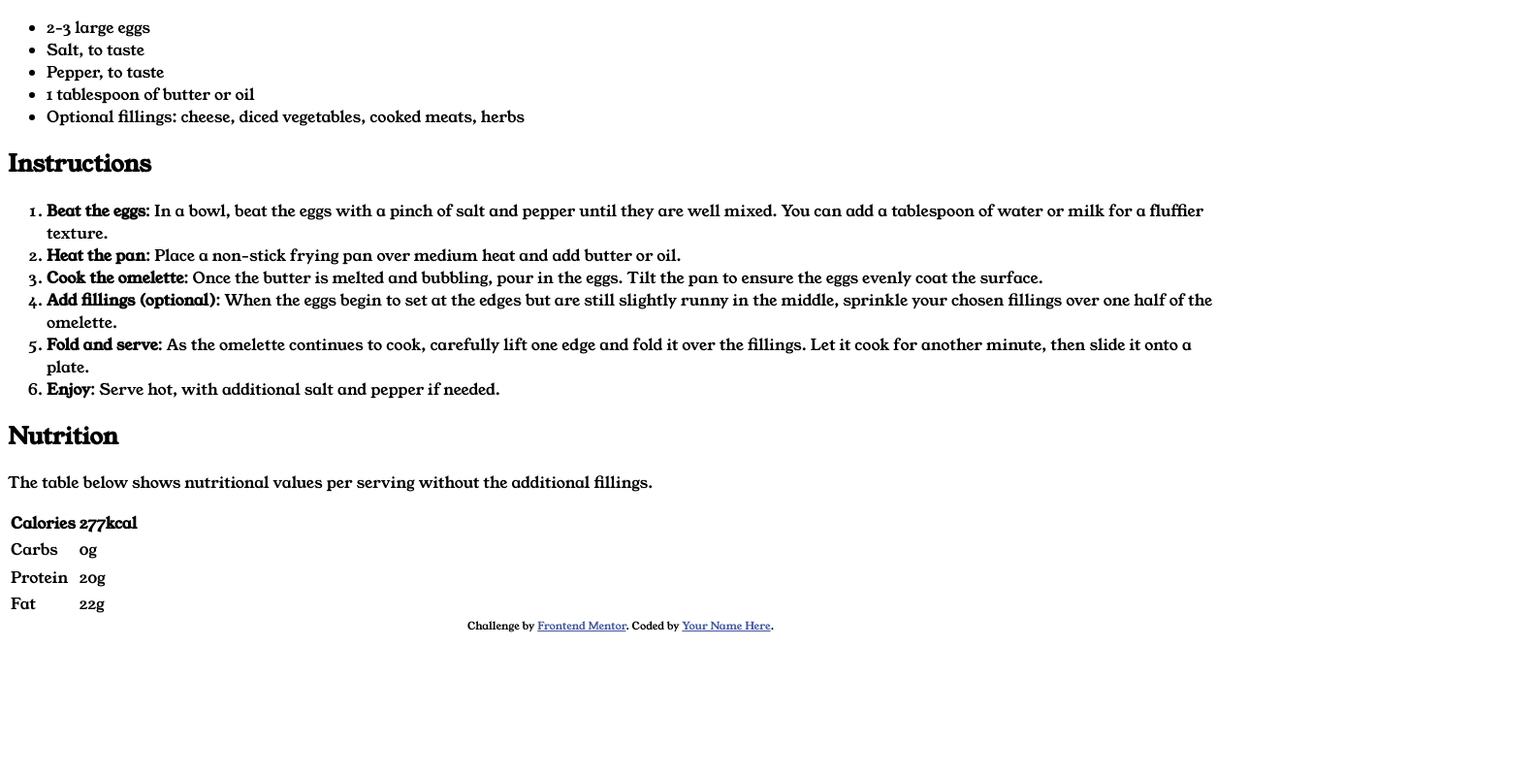
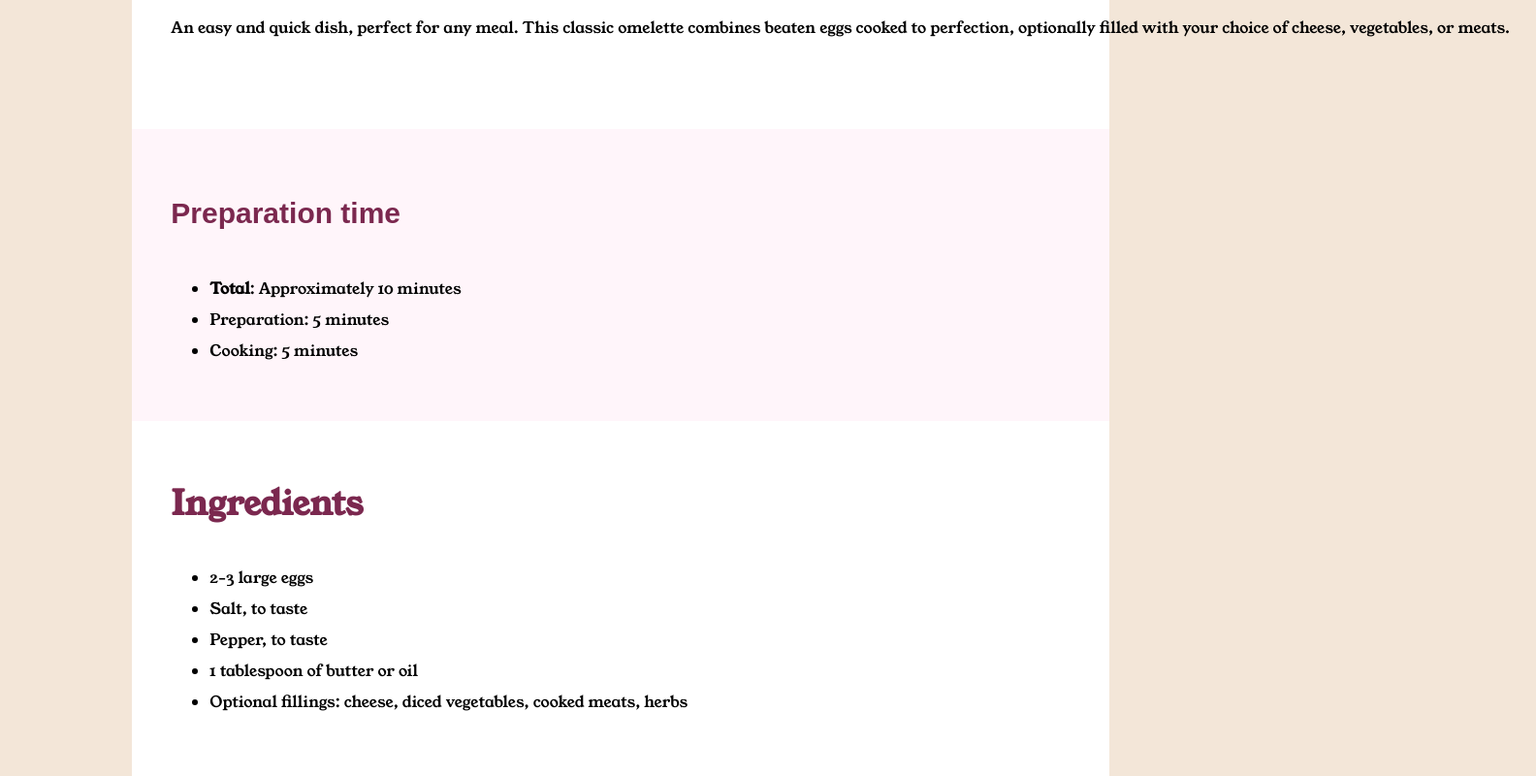
Before and after one commit to Jasony95/recipe-page-main, a plain HTML site: page index.html in a window 1280 px wide. Shown: the part 961-1761 px from the top of the page at 97% size, 1584 px wide, since content can reach past the window. Before the commit the page ends 1622 px from the top, so only its background shows below. Drawn offline with Linux system fonts and the light colour scheme.

Commit message:
Flexbox in the works

```diff
--- a/index.html
+++ b/index.html
@@ -19,13 +19,16 @@
   </style>
 </head>
 <body>
+  <div class="background">
+    <div class="container">
       <img src="assets/images/image-omelette.jpeg" alt="omelette">
 
       <h1>Simple Omelette Recipe</h1>
 
-  <p>An easy and quick dish, perfect for any meal. This classic omelette combines beaten eggs cooked
-  to perfection, optionally filled with your choice of cheese, vegetables, or meats.</p>
+      <p>An easy and quick dish, perfect for any meal. This classic omelette combines beaten eggs cooked to perfection, optionally filled with your choice of cheese, vegetables, or meats.</p>
+    </div>
 
+    <div class="container preparation">
       <h3>Preparation time</h3>
 
       <ul>
@@ -33,7 +36,9 @@
         <li>Preparation: 5 minutes</li>
         <li>Cooking: 5 minutes</li>
       </ul>
+    </div>
 
+    <div class="container">
       <h2>Ingredients</h2>
 
       <ul>
@@ -43,7 +48,9 @@
         <li>1 tablespoon of butter or oil</li>
         <li>Optional fillings: cheese, diced vegetables, cooked meats, herbs</li>
       </ul>
+    </div>
 
+    <div class="container">
       <h2>Instructions</h2>
 
       <ol>
@@ -57,7 +64,9 @@
       fillings. Let it cook for another minute, then slide it onto a plate.</li>
         <li><span style="font-weight:bold;">Enjoy</span>: Serve hot, with additional salt and pepper if needed.</li>
       </ol>
+    </div>
 
+    <div class="container">
       <h2>Nutrition</h2>
 
       <p>The table below shows nutritional values per serving without the additional fillings.</p>
@@ -65,22 +74,24 @@
       <table>
         <tr>
           <th>Calories</th>
-      <th>277kcal</th>
+          <th class="values">277kcal</th>
         </tr>
         <tr>
           <td>Carbs</td>
-      <td>0g</td>
+          <td class="values">0g</td>
         </tr>
         <tr>
         </tr>
           <td>Protein</td>
-      <td>20g</td>
+          <td class="values">20g</td>
         </tr>
         <tr>
           <td>Fat</td>
-      <td>22g</td>
+          <td class="values">22g</td>
         </tr>
       </table>
+    </div>
+  </div>
 
   <div class="attribution">
     Challenge by <a href="https://www.frontendmentor.io?ref=challenge" target="_blank">Frontend Mentor</a>.
--- a/style.css
+++ b/style.css
@@ -1,11 +1,56 @@
 body {
     font-family: "Young Serif", serif;
+    background-color: hsl(30, 54%, 90%);
+    line-height: 2rem;
+    font-size: 16px;
+    /* max-width: max-content; */
+    padding: 10%;
 }
 
 h1 {
     font-size: 40px;
 }
 
-p {
-    font-size: 16px;
+h2 {
+    font-size: 35px;
 }
+
+h3 {
+    font-size: 30px;
+    font-family: "Outfit", sans-serif;
+}
+
+h2, h3, .values {
+    color: hsl(332, 51%, 32%);
+}
+
+.background {
+    background-color: white;
+    border-radius: 40px;
+    align-items: center;
+    justify-content: center;
+}
+
+.container {
+    display: flex;
+    flex-direction:column;
+    /* align-items: center; */
+    flex-wrap: wrap;
+    padding: 4%;
+}
+
+.container.preparation {
+    background-color: hsl(330, 100%, 98%);
+    /* width: 100%; */
+}
+
+.values {
+    font-weight: bolder;
+    font-family: "Outfit", sans-serif;
+}
+
+img {
+    border-radius: 80px;
+    /* max-width: fit-content; */
+    padding: 3rem;
+}
```
Lines whose indentation alone changed are shown as unchanged.
